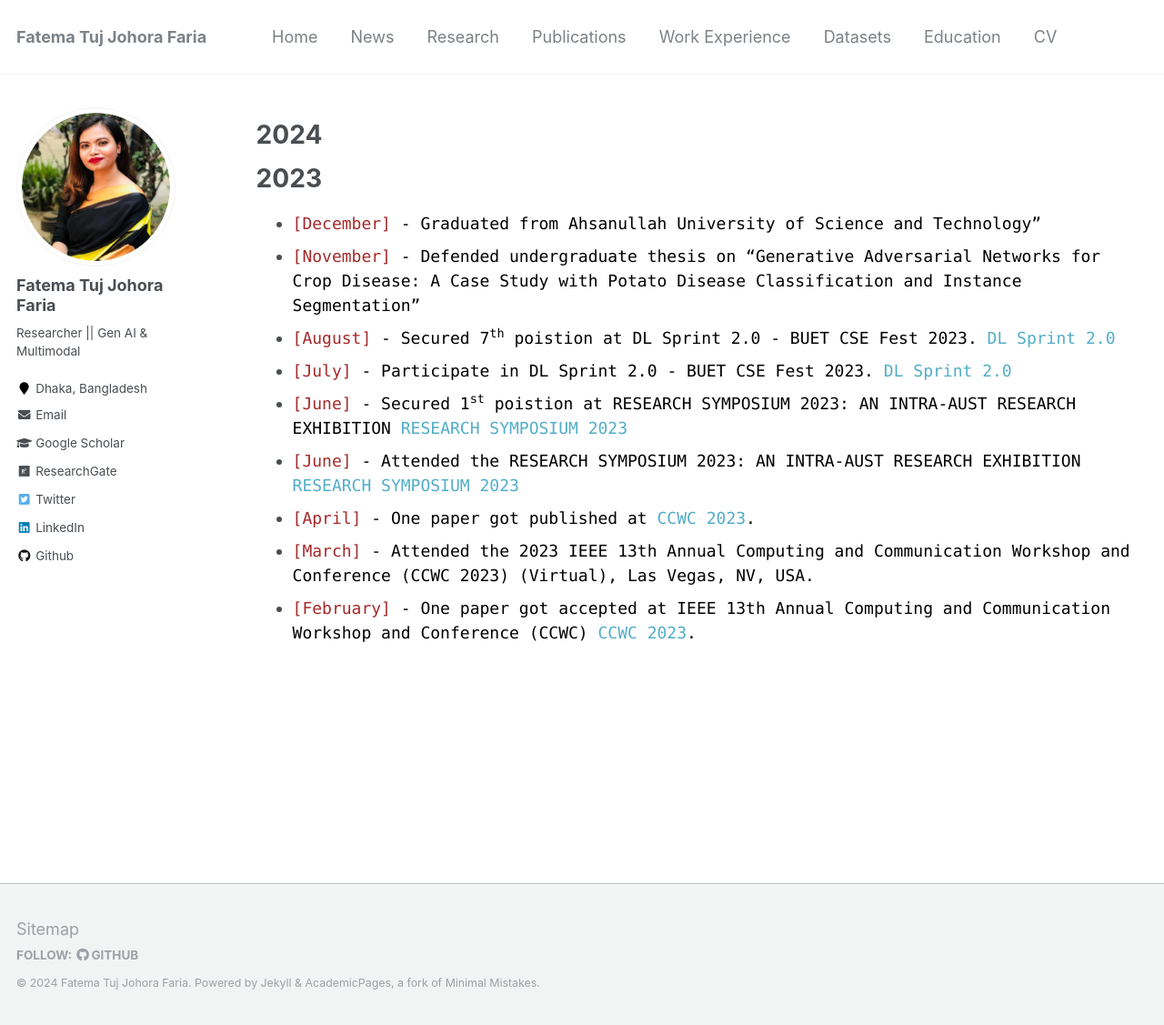
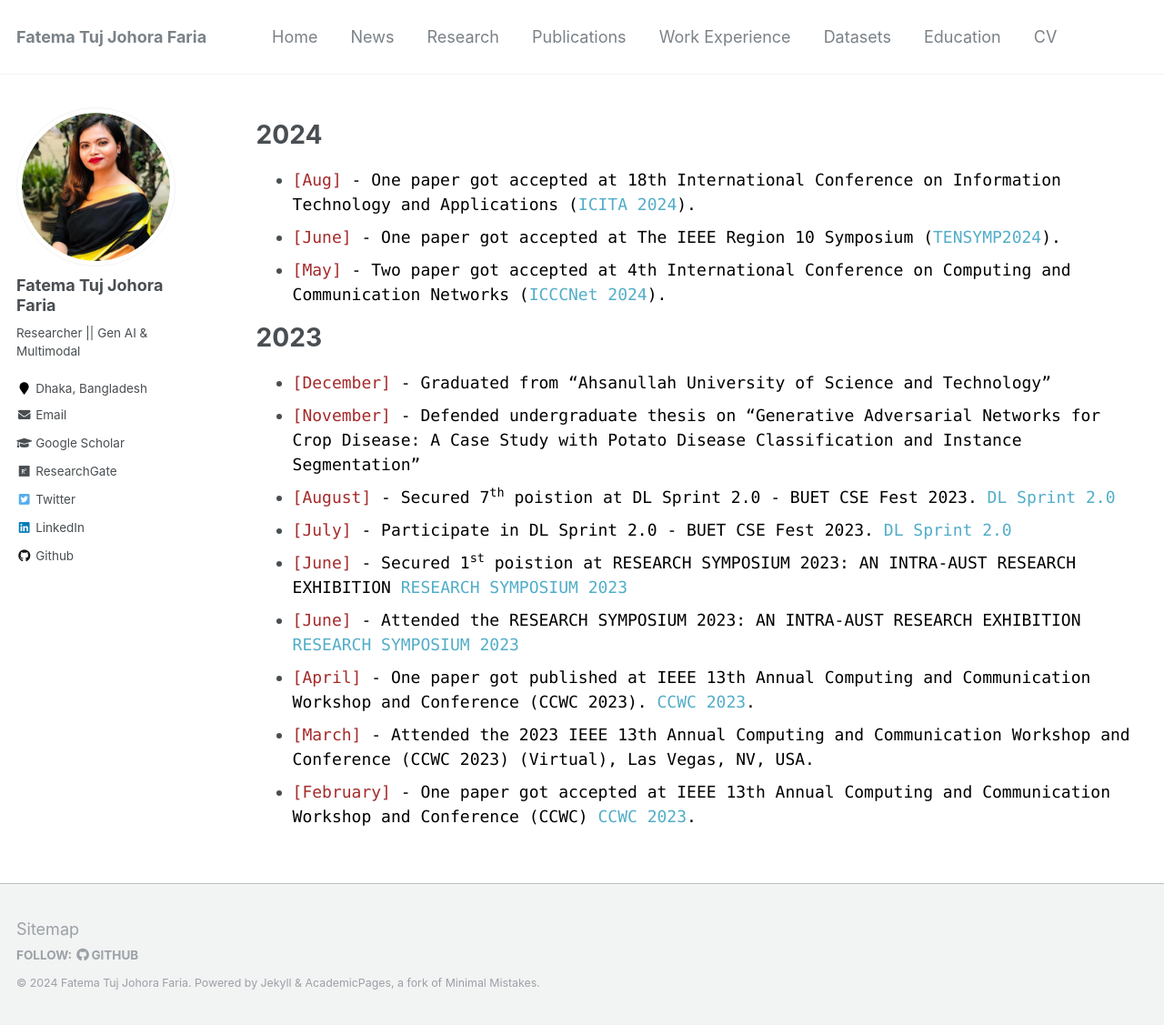
Before and after one commit to fatemafaria142/fatemafaria142.github.io, a Jekyll site: the page built from _pages/news.md, in a window 1280 px wide and 1127 px high. Shown: the whole window at 91% size. Built offline with Jekyll 4.4.1, drawn with Linux system fonts in a browser that asks for light colours.

Commit message:
Update news.md

```diff
--- a/_pages/news.md
+++ b/_pages/news.md
@@ -7,6 +7,10 @@ author_profile: true
 
 # 2024
 
++ <span style="font-family:Monaco; color:black;"><span style="color:brown">[Aug]</span> -  One paper got accepted at 18th International Conference on Information Technology and Applications ([ICITA 2024](https://www.icita.world/#/)).
++ <span style="font-family:Monaco; color:black;"><span style="color:brown">[June]</span> -  One paper got accepted at The IEEE Region 10 Symposium ([TENSYMP2024](https://ieeedelhi-tensymp2024.org/)).
++ <span style="font-family:Monaco; color:black;"><span style="color:brown">[May]</span> -  Two paper got accepted at 4th International Conference on Computing and Communication Networks ([ICCCNet 2024](https://icccn.co.uk/)).
+
 <!-- + <span style="font-family:Monaco; color:black;"><span style="color:brown">[May]</span> -  Our paper [Ben-Sarc](https://www.cambridge.org/core/journals/natural-language-processing/article/bensarc-a-selfannotated-corpus-for-sarcasm-detection-from-bengali-social-media-comments-and-its-baseline-evaluation/CE2E2FE7EC596AB6E0C528E995214095) published in [Natural Language Processing](https://www.cambridge.org/core/journals/natural-language-processing)! <span style="color:red;">[Cambridge Q1 journal]</span></span>
 + <span style="font-family:Monaco; color:black;"><span style="color:brown">[May]</span> - Worked as a <span style="color:red;">Reviewer</span> of [Neurocomputing](https://www.sciencedirect.com/journal/neurocomputing). <span style="color:red;">[Elsevier Q1 journal]</span></span>
 + <span style="font-family:Monaco; color:black;"><span style="color:brown">[May]</span> - Worked as a <span style="color:red;">Reviewer</span> of [Telematics and Informatics](https://www.sciencedirect.com/journal/telematics-and-informatics). <span style="color:red;">[Elsevier Q1 journal]</span></span>
@@ -14,12 +18,12 @@ author_profile: true
 + <span style="font-family:Monaco; color:black;"><span style="color:brown">[January]</span> - [Noise Reduction Methods on Noisy Bengali Texts](https://arxiv.org/pdf/2401.14360.pdf) got accepted in [W-NUT 2024](https://noisy-text.github.io/2024/) collocated with [EACL 2024](https://2024.eacl.org/)! <span style="color:red;">[Core A conference]</span></span> -->
 
 # 2023
-+ <span style="font-family:Monaco; color:black;"><span style="color:brown">[December]</span> - Graduated from Ahsanullah University of Science and Technology" </span>
++ <span style="font-family:Monaco; color:black;"><span style="color:brown">[December]</span> - Graduated from "Ahsanullah University of Science and Technology" </span>
 + <span style="font-family:Monaco; color:black;"><span style="color:brown">[November]</span> - Defended undergraduate thesis on "Generative Adversarial Networks for Crop Disease: A Case Study with Potato Disease Classification and Instance Segmentation" </span>
 + <span style="font-family:Monaco; color:black;"><span style="color:brown">[August]</span> -  Secured 7<sup>th</sup> poistion at DL Sprint 2.0 - BUET CSE Fest 2023. [DL Sprint 2.0](https://www.kaggle.com/competitions/dlsprint2/discussion/433389)</span>
 + <span style="font-family:Monaco; color:black;"><span style="color:brown">[July]</span> - Participate in DL Sprint 2.0 - BUET CSE Fest 2023. [DL Sprint 2.0](https://www.kaggle.com/competitions/dlsprint2/overview)  </span>
 + <span style="font-family:Monaco; color:black;"><span style="color:brown">[June]</span> -  Secured 1<sup>st</sup> poistion at RESEARCH SYMPOSIUM 2023: AN INTRA-AUST RESEARCH EXHIBITION [RESEARCH SYMPOSIUM 2023](https://aust.edu/events/1996)</span>
 + <span style="font-family:Monaco; color:black;"><span style="color:brown">[June]</span> -  Attended the RESEARCH SYMPOSIUM 2023: AN INTRA-AUST RESEARCH EXHIBITION [RESEARCH SYMPOSIUM 2023](https://aust.edu/events/1996)</span>
-+ <span style="font-family:Monaco; color:black;"><span style="color:brown">[April]</span> -  One paper got published at [CCWC 2023](https://ieee-ccwc.org/).
++ <span style="font-family:Monaco; color:black;"><span style="color:brown">[April]</span> -  One paper got published at IEEE 13th Annual Computing and Communication Workshop and Conference (CCWC 2023). [CCWC 2023](https://ieee-ccwc.org/).
 + <span style="font-family:Monaco; color:black;"><span style="color:brown">[March]</span> - Attended the 2023 IEEE 13th Annual Computing and Communication Workshop and Conference (CCWC 2023) (Virtual), Las Vegas, NV, USA. </span>
 + <span style="font-family:Monaco; color:black;"><span style="color:brown">[February]</span> -  One paper got accepted at IEEE 13th Annual Computing and Communication Workshop and Conference (CCWC) [CCWC 2023](https://ieee-ccwc.org/). </span>
```
